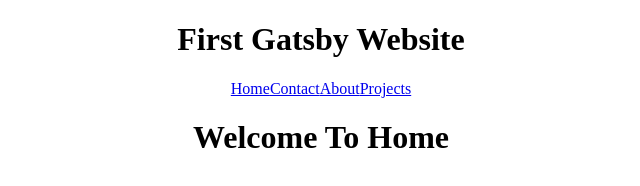
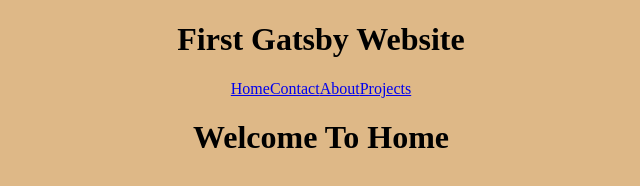
Before and after one commit to abdulwaqar844/jamstack-serverless, a Gatsby site: page / in a window 1280 px wide. Shown: the whole page, without its empty margins (319-959 px from the left). Built offline with nearby package versions, Linux system fonts and the light colour scheme; Gatsby itself is replaced by a stand-in of ours.

Commit message:
Global Style File added in style/global.css

```diff
--- /dev/null
+++ b/gatsby-browser.js
@@ -0,0 +1 @@
+import "./src/styles/global.css";
--- /dev/null
+++ b/src/styles/global.css
@@ -0,0 +1,3 @@
+html {
+    background-color: burlywood;
+  }
```
Also changed, not shown: src/pages/index.tsx (+5 -7 lines), src/pages/project.tsx (+3 -6 lines), src/pages/about.tsx (line endings or trailing spaces).
